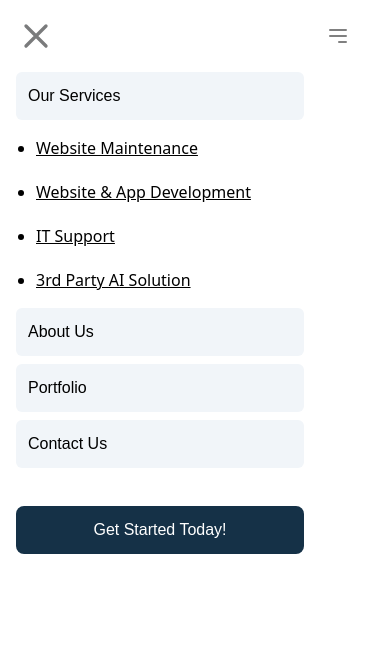
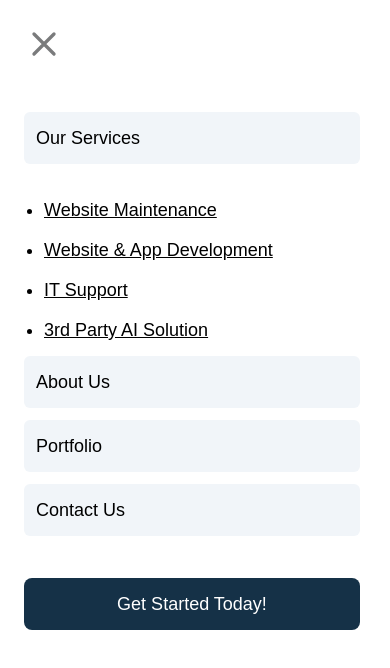
Before and after one commit to dikkaaaw/co2labs-clone, a React (Vite) app: page /home in a window 390 px wide. Both pictures are taken after a click on the button 338 px from the left and 35 px from the top of the page. Shown: the top 668 px of the page. Built offline with nearby package versions, Linux system fonts and the light colour scheme.

Commit message:
Refactor Navbar component and add scroll functionality

```diff
--- a/src/components/Navbar.jsx
+++ b/src/components/Navbar.jsx
@@ -1,24 +1,59 @@
-import { useState } from "react";
+import {
+  useEffect,
+  useState,
+} from "react";
 import { Link } from "react-router-dom";
 import Logo from "../assets/logo.png";
 
 const Navbar = () => {
-  const [isOpen, setIsOpen] = useState(false);
+  const [isOpen, setIsOpen] =
+    useState(false);
+  const [isScrolled, setIsScrolled] =
+    useState(false);
 
   const toggleMenu = () => {
     setIsOpen(!isOpen);
   };
 
+  useEffect(() => {
+    const handleScroll = () => {
+      if (window.scrollY > 0) {
+        setIsScrolled(true);
+      } else {
+        setIsScrolled(false);
+      }
+    };
+
+    window.addEventListener(
+      "scroll",
+      handleScroll
+    );
+    return () => {
+      window.removeEventListener(
+        "scroll",
+        handleScroll
+      );
+    };
+  }, []);
+
   return (
     <nav className="">
-      <div className="fixed top-0 z-20 flex items-center justify-between w-screen px-10 py-2 lg:flex-row lg:px-28">
+      <div
+        className={`fixed top-0 z-20 flex items-center justify-between w-screen px-10 py-2 lg:flex-row lg:px-28 transition-shadow duration-300 ${
+          isScrolled ? "shadow-lg" : ""
+        } `}
+      >
         <Link to="/home">
-          <img className="w-16 cursor-pointer" src={Logo} alt="" />
+          <img
+            className="w-16 cursor-pointer"
+            src={Logo}
+            alt=""
+          />
         </Link>
         <div className="hidden gap-10 space-x-4 md:flex">
           <a
             href="#"
-            className="text-xl font-medium text-gray font-generalsans"
+            className="text-xl font-medium text-gray"
           >
             Our Services
             <svg
@@ -38,43 +73,43 @@ const Navbar = () => {
           </a>
           <a
             href="#"
-            className="text-xl font-medium text-gray font-generalsans"
+            className="text-xl font-medium text-gray"
           >
             About Us
           </a>
           <a
             href="#"
-            className="text-xl font-medium text-gray font-generalsans"
+            className="text-xl font-medium text-gray"
           >
             Portfolio
           </a>
           <a
             href="#"
-            className="text-xl font-medium text-gray font-generalsans"
+            className="text-xl font-medium text-gray"
           >
             Contact
           </a>
         </div>
         <div className="hidden md:flex">
-          <button className="bg-[#153147] rounded-md font-medium font-generalsans text-white py-2 px-4 hover:shadow-lg">
+          <button className="bg-[#153147] rounded-md font-medium text-white py-2 px-4 hover:shadow-lg">
             Get Started Today!
           </button>
         </div>
         <div className="md:hidden">
-          <button onClick={toggleMenu} className="text-gray focus:outline-none">
+          <button
+            onClick={toggleMenu}
+            className="text-gray focus:outline-none"
+          >
             <svg
-              className="w-6 h-6"
-              fill="none"
               stroke="currentColor"
-              viewBox="0 0 24 24"
+              fill="currentColor"
+              strokeWidth="0"
+              viewBox="0 0 448 512"
+              height="24"
+              width="24"
               xmlns="http://www.w3.org/2000/svg"
             >
-              <path
-                strokeLinecap="round"
-                strokeLinejoin="round"
-                strokeWidth="2"
-                d="M4 6h16M4 12h16m-7 6h7"
-              ></path>
+              <path d="M16 132h416c8.837 0 16-7.163 16-16V76c0-8.837-7.163-16-16-16H16C7.163 60 0 67.163 0 76v40c0 8.837 7.163 16 16 16zm0 160h416c8.837 0 16-7.163 16-16v-40c0-8.837-7.163-16-16-16H16c-8.837 0-16 7.163-16 16v40c0 8.837 7.163 16 16 16zm0 160h416c8.837 0 16-7.163 16-16v-40c0-8.837-7.163-16-16-16H16c-8.837 0-16 7.163-16 16v40c0 8.837 7.163 16 16 16z"></path>
             </svg>
           </button>
         </div>
@@ -82,10 +117,10 @@ const Navbar = () => {
       {isOpen && (
         <div className="md:hidden">
           <div
-            className="fixed inset-0 z-50 bg-white bg-opacity-50"
+            className="fixed inset-0 z-50 bg-transparent bg-opacity-50"
             onClick={toggleMenu}
           ></div>
-          <div className="fixed inset-y-0 left-0 z-50 p-4 bg-white w-80">
+          <div className="fixed inset-y-0 left-0 z-50 p-6 bg-white w-96">
             <button
               onClick={toggleMenu}
               className="mb-4 text-lg font-bold text-[#7a7b7c] focus:outline-none"
@@ -107,35 +142,44 @@ const Navbar = () => {
             </button>
             <a
               href="#"
-              className="block p-3 mb-2 font-medium text-black rounded-md bg-slate-100 text-gray font-generalsans hover:underline"
+              className="block p-3 mt-8 mb-8 text-lg font-medium text-black rounded-md bg-slate-100 text-gray hover:underline"
             >
               Our Services
             </a>
             <ul className="leading-8 list-disc">
-              <li className="my-3 ml-5 underline">Website Maintenance</li>
-              <li className="my-3 ml-5 underline">Website & App Development</li>
-              <li className="my-3 ml-5 underline">IT Support</li>
-              <li className="my-3 ml-5 underline">3rd Party AI Solution</li>
+              <li className="my-3 ml-5 text-lg underline">
+                Website Maintenance
+              </li>
+              <li className="my-3 ml-5 text-lg underline">
+                Website & App
+                Development
+              </li>
+              <li className="my-3 ml-5 text-lg underline">
+                IT Support
+              </li>
+              <li className="my-3 ml-5 text-lg underline">
+                3rd Party AI Solution
+              </li>
             </ul>
             <a
               href="#"
-              className="block p-3 mb-2 font-medium text-black rounded-md bg-slate-100 text-gray font-generalsans hover:underline bg-"
+              className="block p-3 mt-3 mb-3 text-lg font-medium text-black rounded-md bg-slate-100 text-gray hover:underline bg-"
             >
               About Us
             </a>
             <a
               href="#"
-              className="block p-3 mb-2 font-medium text-black rounded-md bg-slate-100 text-gray font-generalsans hover:underline bg-"
+              className="block p-3 mb-3 text-lg font-medium text-black rounded-md bg-slate-100 text-gray hover:underline bg-"
             >
               Portfolio
             </a>
             <a
               href="#"
-              className="block p-3 mb-2 font-medium text-black rounded-md bg-slate-100 text-gray font-generalsans hover:underline bg-"
+              className="block p-3 mb-3 text-lg font-medium text-black rounded-md bg-slate-100 text-gray hover:underline bg-"
             >
               Contact Us
             </a>
-            <button className="bg-[#153147] mt-[30px] w-full rounded-lg font-medium font-generalsans text-white py-3 px-4">
+            <button className="bg-[#153147] mt-[30px] w-full text-lg rounded-lg font-medium text-white py-3 px-4">
               Get Started Today!
             </button>
           </div>
--- a/src/index.css
+++ b/src/index.css
@@ -2,3 +2,12 @@
 @tailwind components;
 @tailwind utilities;
 @import url('https://fonts.cdnfonts.com/css/general-sans');
+
+body {
+  font-family: 'General Sans', sans-serif;
+  margin-bottom: 1000px;
+}
+
+body::-webkit-scrollbar {
+  display: none;
+}
```
